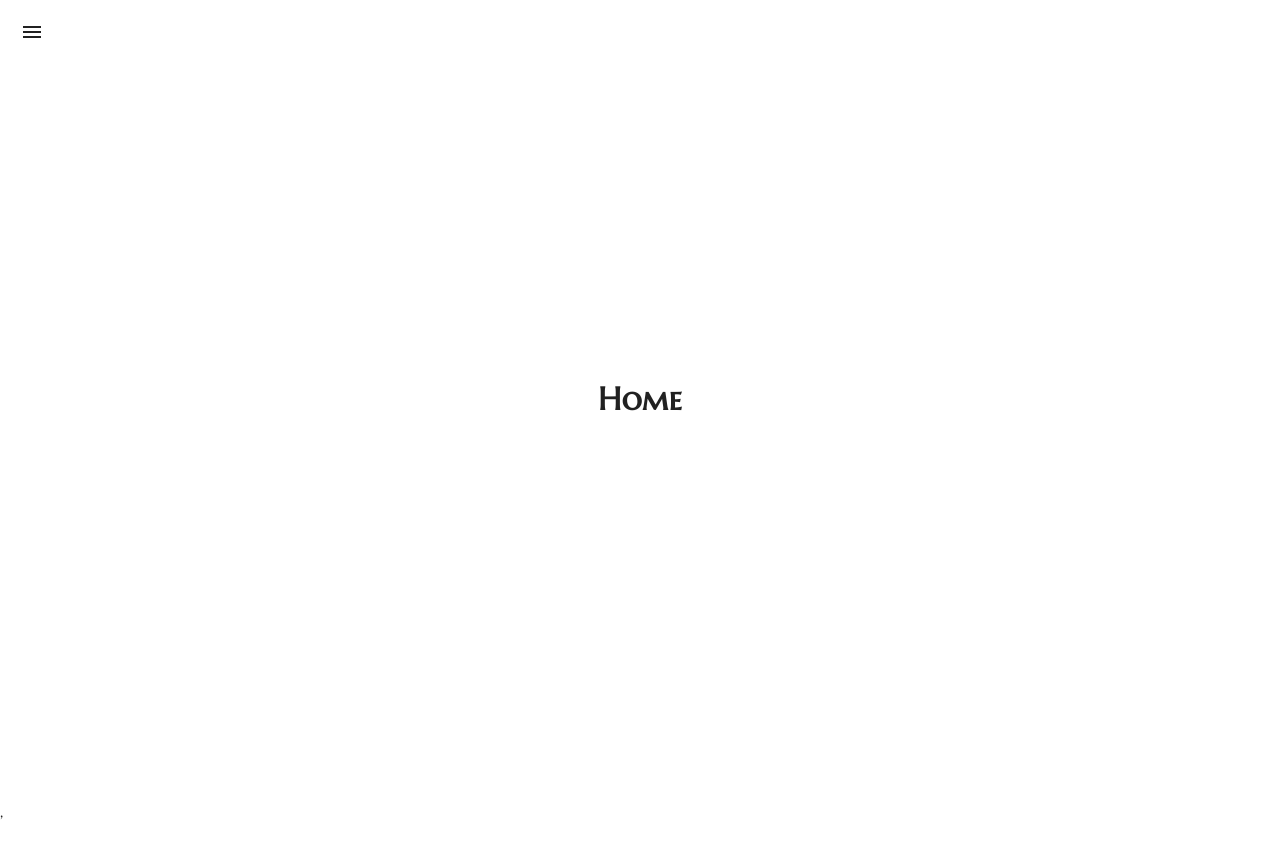
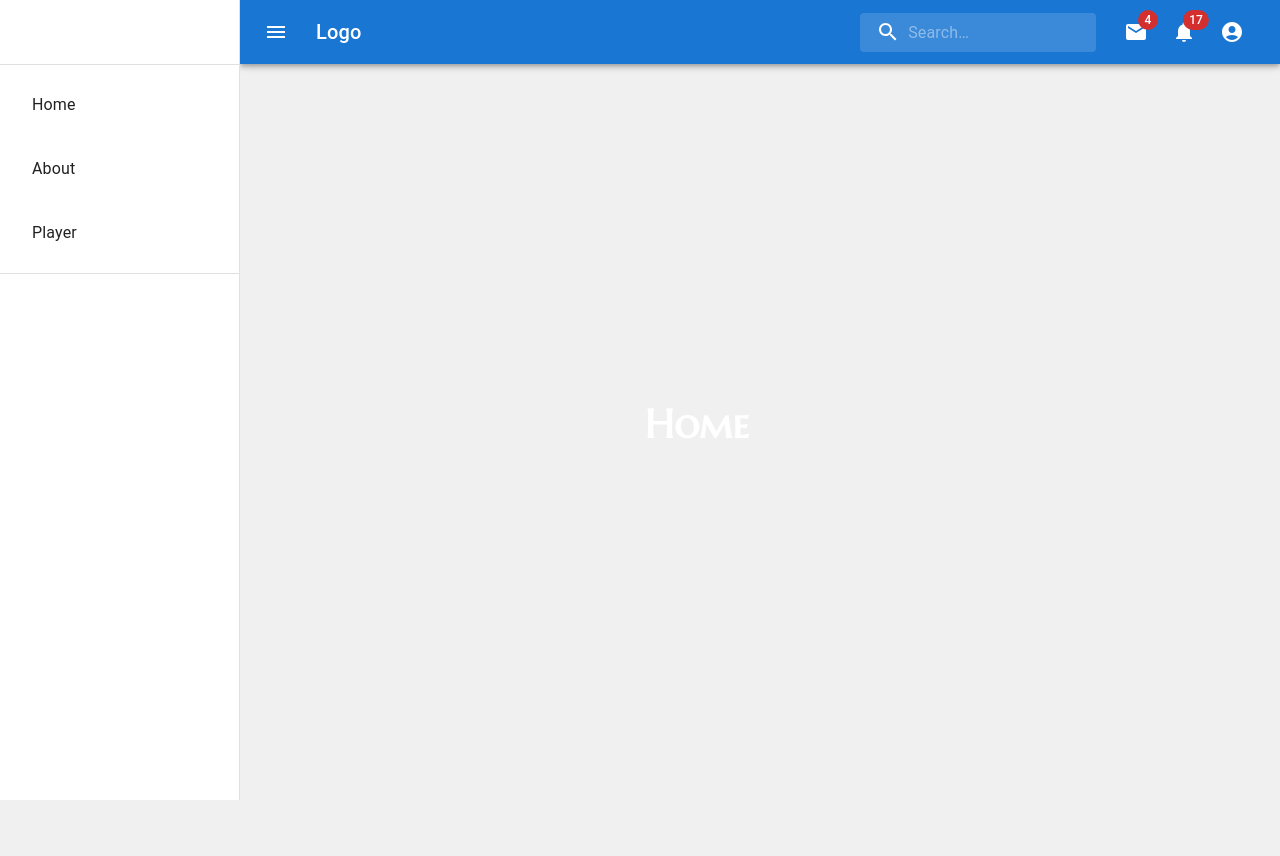
Before and after one commit to tinryu/Personal-Landing, a React (Create React App) app: page / in a window 1280 px wide. Shown: the top 856 px of the page. Before the commit the page ends 824 px from the top, so only its background shows below. Built offline with nearby package versions, Linux system fonts and the light colour scheme.

Commit message:
app bar change

```diff
--- a/src/App.tsx
+++ b/src/App.tsx
@@ -4,23 +4,32 @@ import './App.css';
 import Home from './components/Home/Home';
 import About from './components/About/About';
 import Player from  './components/Player/Player';
-// import Loading from './components/Loading/Loading';
 
-import { styled, useTheme } from '@mui/material/styles';
+import { styled, alpha } from '@mui/material/styles';
 import Box from '@mui/material/Box';
 import Drawer from '@mui/material/Drawer';
-import CssBaseline from '@mui/material/CssBaseline';
-import MuiAppBar, { AppBarProps as MuiAppBarProps } from '@mui/material/AppBar';
+import AppBar from '@mui/material/AppBar';
 import Toolbar from '@mui/material/Toolbar';
+import Typography from '@mui/material/Typography';
+import IconButton from '@mui/material/IconButton';
+import MenuIcon from '@mui/icons-material/Menu';
+import Menu from '@mui/material/Menu';
+import MenuItem from '@mui/material/MenuItem';
 import List from '@mui/material/List';
 import Divider from '@mui/material/Divider';
-import IconButton from '@mui/material/IconButton';
-import MenuIcon from '@mui/icons-material/Menu';
-import ChevronLeftIcon from '@mui/icons-material/ChevronLeft';
-import ChevronRightIcon from '@mui/icons-material/ChevronRight';
 import ListItem from '@mui/material/ListItem';
 import ListItemText from '@mui/material/ListItemText';
 import ListItemButton from '@mui/material/ListItemButton';
+import AccountCircle from '@mui/icons-material/AccountCircle';
+import FormControlLabel from '@mui/material/FormControlLabel';
+import Switch from '@mui/material/Switch';
+import FormGroup from '@mui/material/FormGroup';
+import SearchIcon from '@mui/icons-material/Search';
+import InputBase from '@mui/material/InputBase';
+import Badge from '@mui/material/Badge';
+import MailIcon from '@mui/icons-material/Mail';
+import NotificationsIcon from '@mui/icons-material/Notifications';
+import MoreIcon from '@mui/icons-material/MoreVert';
 const drawerWidth = 240;
 
 const Main = styled('main', { shouldForwardProp: (prop: any) => prop !== 'open' })<{open?: boolean;}>
@@ -41,83 +50,158 @@ const Main = styled('main', { shouldForwardProp: (prop: any) => prop !== 'open'
   }),
 }));
 
-interface AppBarProps extends MuiAppBarProps {
-  open?: boolean;
-}
-
-const AppBar = styled(MuiAppBar, { shouldForwardProp: (prop: any) => prop !== 'open',
-})<AppBarProps>(({ theme, open }) => ({
-  boxShadow: 'none',
-  transition: theme.transitions.create(['margin', 'width'], {
-    easing: theme.transitions.easing.sharp,
-    duration: theme.transitions.duration.leavingScreen,
-  }),
-  ...(open && {
-    width: `calc(100% - ${drawerWidth}px)`,
-    marginLeft: `${drawerWidth}px`,
-    transition: theme.transitions.create(['margin', 'width'], {
-      easing: theme.transitions.easing.easeOut,
-      duration: theme.transitions.duration.enteringScreen,
-    }),
-  }),
+const Search = styled('div')(({ theme }) => ({
+  position: 'relative',
+  borderRadius: theme.shape.borderRadius,
+  backgroundColor: alpha(theme.palette.common.white, 0.15),
+  '&:hover': {
+    backgroundColor: alpha(theme.palette.common.white, 0.25),
+  },
+  marginRight: theme.spacing(2),
+  marginLeft: 0,
+  width: '100%',
+  [theme.breakpoints.up('sm')]: {
+    marginLeft: theme.spacing(3),
+    width: 'auto',
+  },
 }));
 
-const DrawerHeader = styled('div')(({ theme }) => ({
+const SearchIconWrapper = styled('div')(({ theme }) => ({
+  padding: theme.spacing(0, 2),
+  height: '100%',
+  position: 'absolute',
+  pointerEvents: 'none',
   display: 'flex',
   alignItems: 'center',
-  padding: theme.spacing(0, 1),
-  // necessary for content to be below app bar
-  ...theme.mixins.toolbar,
-  justifyContent: 'flex-end',
+  justifyContent: 'center',
 }));
 
-function App() {
-  // const obj = { isLoading: true };
-  // const [state, setLoadding] = useState(obj);
+const StyledInputBase = styled(InputBase)(({ theme }) => ({
+  color: 'inherit',
+  '& .MuiInputBase-input': {
+    padding: theme.spacing(1, 1, 1, 0),
+    // vertical padding + font size from searchIcon
+    paddingLeft: `calc(1em + ${theme.spacing(4)})`,
+    transition: theme.transitions.create('width'),
+    width: '100%',
+    [theme.breakpoints.up('md')]: {
+      width: '20ch',
+    },
+  },
+}));
 
-  const theme = useTheme();
-  const [open, setOpen] = React.useState(false);
+export default function App() {
+  const [auth, setAuth] = React.useState(true);
+  const [anchorEl, setAnchorEl] = React.useState<null | HTMLElement>(null);
 
-  const handleDrawerOpen = () => {
-      setOpen(true);
+  const handleChange = (event: React.ChangeEvent<HTMLInputElement>) => {
+    setAuth(event.target.checked);
   };
 
-  const handleDrawerClose = () => {
-      setOpen(false);
+  const handleMenu = (event: React.MouseEvent<HTMLElement>) => {
+    setAnchorEl(event.currentTarget);
   };
 
-  // useEffect(() => {
-  //   const closeLoading = () => {
-  //     setLoadding({isLoading: false});
-  //   }
-  //   const timerID = setInterval(() => {
-  //     closeLoading();
-  //   }, 3000);
-  //   return () => clearInterval(timerID);
-  // })
+  const handleClose = () => {
+    setAnchorEl(null);
+  };
 
   return (
     <div className="App">
-      {/* <Loading isLoad={state.isLoading}/> */}
       <Box sx={{ display: 'flex' }}>
-        <CssBaseline />
-        <AppBar position="fixed" color="inherit" open={open}>
+        <FormGroup>
+          <FormControlLabel
+            control={
+              <Switch
+                checked={auth}
+                onChange={handleChange}
+                aria-label="login switch"
+              />
+            }
+            label={auth ? 'Logout' : 'Login'}
+          />
+        </FormGroup>
+        <AppBar
+          position="fixed" color="primary"
+          sx={{ width: `calc(100% - ${drawerWidth}px)`, ml: `${drawerWidth}px` }}
+        >
            <Toolbar>
             <IconButton
-                    classes="iconButton"
+              size="large"
+              edge="start"
               color="inherit"
-                    aria-label="open drawer"
-                    onClick={handleDrawerOpen}
-                    edge="start"
-                    size="medium"
-                    sx={{ mr: 2, ...(open && { display: 'none' }) }}
+              aria-label="menu"
+              sx={{ mr: 2 }}
             >
-                <MenuIcon/>
+              <MenuIcon />
             </IconButton>
+            <Typography variant="h6" component="div" sx={{ flexGrow: 1 }}>
+              Logo
+            </Typography>
+
+            <Search>
+              <SearchIconWrapper>
+                <SearchIcon/>
+              </SearchIconWrapper>
+              <StyledInputBase
+                placeholder="Search…"
+                inputProps={{ 'aria-label': 'search' }}
+              />
+            </Search>
+            <Box sx={{ display: { xs: 'none', md: 'flex' } }}>
+              <IconButton size="large" aria-label="show 4 new mails" color="inherit">
+                <Badge badgeContent={4} color="error">
+                  <MailIcon />
+                </Badge>
+              </IconButton>
+              <IconButton
+                size="large"
+                aria-label="show 17 new notifications"
+                color="inherit"
+              >
+                <Badge badgeContent={17} color="error">
+                  <NotificationsIcon />
+                </Badge>
+              </IconButton>
+            </Box>
+            <Box />
+            {auth && (
+              <div>
+                <IconButton
+                  size="large"
+                  aria-label="account of current user"
+                  aria-controls="menu-appbar"
+                  aria-haspopup="true"
+                  onClick={handleMenu}
+                  color="inherit"
+                >
+                  <AccountCircle />
+                </IconButton>
+                <Menu
+                  id="menu-appbar"
+                  anchorEl={anchorEl}
+                  anchorOrigin={{
+                    vertical: 'top',
+                    horizontal: 'right',
+                  }}
+                  keepMounted
+                  transformOrigin={{
+                    vertical: 'top',
+                    horizontal: 'right',
+                  }}
+                  open={Boolean(anchorEl)}
+                  onClose={handleClose}
+                >
+                  <MenuItem onClick={handleClose}>Profile</MenuItem>
+                  <MenuItem onClick={handleClose}>My account</MenuItem>
+                </Menu>
+              </div>
+            )}
           </Toolbar>
         </AppBar>
         <Drawer
           sx={{
+            color: "primary",
             width: drawerWidth,
             flexShrink: 0,
             '& .MuiDrawer-paper': {
@@ -125,15 +209,10 @@ function App() {
               boxSizing: 'border-box',
             },
           }}
-            variant="persistent"
+          variant="permanent"
           anchor="left"
-            open={open}
         >
-            <DrawerHeader>
-            <IconButton onClick={handleDrawerClose}>
-                {theme.direction === 'ltr' ? <ChevronLeftIcon /> : <ChevronRightIcon />}
-            </IconButton>
-            </DrawerHeader>
+          <Toolbar />
           <Divider />
           <List>
             {['Home', 'About', 'Player'].map((text, index) => (
@@ -144,8 +223,9 @@ function App() {
                 </ListItem>
             ))}
             </List>
+          <Divider />
         </Drawer>
-        <Main open={open} className='wrapper'>
+        <Main className='wrapper'>
           <Routes>
               <Route path="/" element={<Home />} />
               <Route path="/Home" element={<Home />} />
@@ -157,5 +237,3 @@ function App() {
     </div>
   );
 }
-
-export default App;
```
Lines whose indentation alone changed are shown as unchanged.
